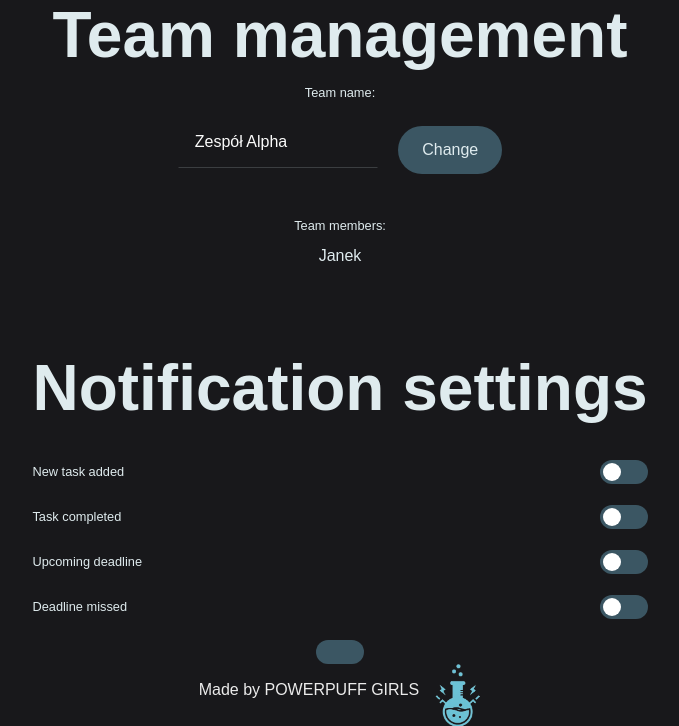
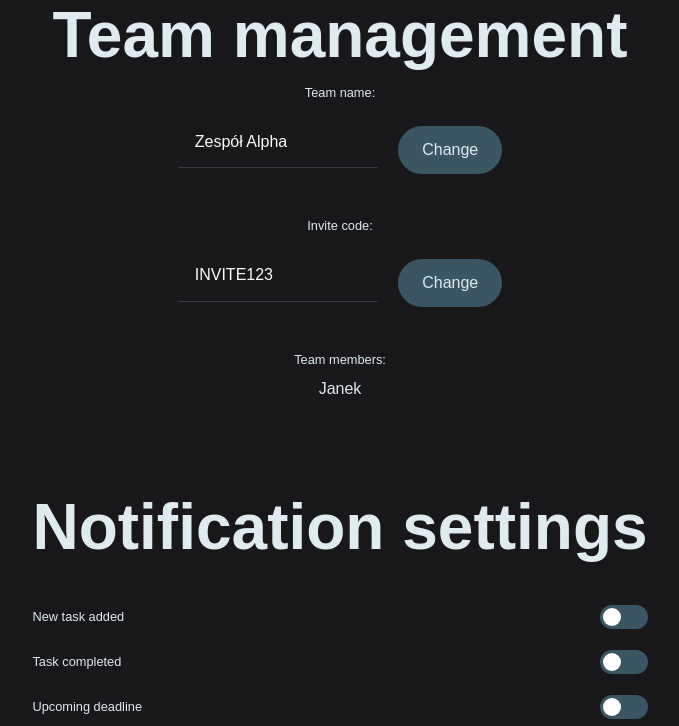
Before and after one commit to prze-slodka/projekt_jpai, a Flask app: page /settings in a window 1280 px wide. Shown: the part 303-1029 px from the top of the page, without its empty margins (300-979 px from the left). Run offline with Flask 3, Linux system fonts and the light colour scheme; a user stored in the database is signed in; data comes from the database, SQL or seed files in the repository; data that the repository does not hold is empty; some web fonts are replaced.

Commit message:
admin can now modify invite code

```diff
--- a/app.py
+++ b/app.py
@@ -1,4 +1,4 @@
-from flask import Flask, render_template, redirect, url_for, request, session, flash, jsonify
+from flask import Flask, render_template, redirect, url_for, request, session, flash, jsonify, get_flashed_messages
 import mysql.connector
 import hashlib
 import json
@@ -125,7 +125,7 @@ def settings():
                 cursor.execute("UPDATE users SET team_fk=%s WHERE id=%s", (found_team['id'], user_id))
                 db.commit()
                 session['team_fk'] = found_team['id']
-                flash('Joined team successfully')
+                flash('Joined team successfully', 'success')
                 # Refresh user/team info
                 cursor.execute("SELECT * FROM users WHERE id=%s", (user_id,))
                 user = cursor.fetchone()
@@ -136,20 +136,29 @@ def settings():
                     cursor.execute("SELECT id, nick FROM users WHERE team_fk=%s", (user['team_fk'],))
                     team_users = cursor.fetchall()
             else:
-                flash('Invalid team code')
+                flash('Invalid team code', 'error')
         elif action == 'change_team_name' and team and is_leader:
             new_name = request.form.get('team_name', '').strip()
             if new_name:
                 cursor.execute("UPDATE team SET name=%s WHERE id=%s", (new_name, team['id']))
                 db.commit()
-                flash('Team name updated')
+                flash('Team name updated', 'success')
                 team['name'] = new_name
+        elif action == 'change_invite_code' and team and is_leader:
+            new_code = request.form.get('invite_code', '').strip()
+            if new_code:
+                cursor.execute("UPDATE team SET invite_code=%s WHERE id=%s", (new_code, team['id']))
+                db.commit()
+                flash('Invite code updated', 'success')
+                team['invite_code'] = new_code
+            else:
+                flash('Invite code cannot be empty', 'error')
         elif action == 'remove_member' and team and is_leader:
             remove_user_id = request.form.get('remove_user_id')
             if remove_user_id and str(remove_user_id) != str(user_id):
                 cursor.execute("UPDATE users SET team_fk=NULL WHERE id=%s", (remove_user_id,))
                 db.commit()
-                flash('User removed from team')
+                flash('User removed from team', 'success')
                 # Refresh team_users
                 cursor.execute("SELECT id, nick FROM users WHERE team_fk=%s", (team['id'],))
                 team_users = cursor.fetchall()
@@ -165,7 +174,7 @@ def settings():
                 (json.dumps(notification_settings), user_id)
             )
             db.commit()
-            flash('Settings updated')
+            flash('Settings updated', 'success')
     cursor.close()
     db.close()
     return render_template(
@@ -174,7 +183,8 @@ def settings():
         team=team,
         team_users=team_users,
         is_leader=is_leader,
-        notification_settings=notification_settings
+        notification_settings=notification_settings,
+        messages=get_flashed_messages(with_categories=True)
     )
 
 @app.route('/stats')
--- a/templates/settings.html
+++ b/templates/settings.html
@@ -141,6 +141,24 @@
                 <div class="w-layout-blockcontainer container w-container">
                     <div class="hero-wrapper">
                         <div class="hero-component">
+                            <!-- Notyfikacje -->
+                            {% if messages %}
+                                <div style="margin-bottom: 1.5rem;">
+                                    {% for category, msg in messages %}
+                                        <div style="
+                                            padding: 12px 18px;
+                                            border-radius: 6px;
+                                            margin-bottom: 8px;
+                                            color: #fff;
+                                            background: {% if category == 'success' %}#4D7D8D{% else %}#ed5145{% endif %};
+                                            font-weight: 500;
+                                            box-shadow: 0 2px 8px rgba(0,0,0,0.08);
+                                        ">
+                                            {{ msg }}
+                                        </div>
+                                    {% endfor %}
+                                </div>
+                            {% endif %}
                             <!-- Page Heading -->
                             <div class="max-width-70ch">
                                 <div class="heading-2 text-weight-bold">
@@ -247,6 +265,64 @@
                                                     type="text"
                                                     id="team-name"
                                                     value="{{ team.name }}"
+                                                    readonly
+                                                    style="
+                                                        width: 200px;
+                                                        display: inline-block;
+                                                        margin-right: 1rem;
+                                                        background: #eee;
+                                                    "
+                                                />
+                                            {% endif %}
+                                        </div>
+                                        <!-- Invite code section -->
+                                        <div
+                                            class="name-wrapper-contact"
+                                            style="margin-bottom: 1.5rem"
+                                        >
+                                            <label
+                                                for="invite-code"
+                                                class="text-size-medium-vw"
+                                            >
+                                                Invite code:
+                                            </label>
+                                            {% if is_leader %}
+                                                <form method="POST" action="/settings" style="display:inline;">
+                                                    <input
+                                                        class="text-field-contact w-input"
+                                                        maxlength="64"
+                                                        name="invite_code"
+                                                        placeholder="Invite code"
+                                                        type="text"
+                                                        id="invite-code"
+                                                        value="{{ team.invite_code }}"
+                                                        style="
+                                                            width: 200px;
+                                                            display: inline-block;
+                                                            margin-right: 1rem;
+                                                        "
+                                                    />
+                                                    <button
+                                                        type="submit"
+                                                        name="action"
+                                                        value="change_invite_code"
+                                                        class="primary-button w-button"
+                                                        style="
+                                                            display: inline-block;
+                                                            vertical-align: middle;
+                                                        "
+                                                    >
+                                                        Change
+                                                    </button>
+                                                </form>
+                                            {% else %}
+                                                <input
+                                                    class="text-field-contact w-input"
+                                                    maxlength="64"
+                                                    name="invite_code"
+                                                    type="text"
+                                                    id="invite-code"
+                                                    value="{{ team.invite_code }}"
                                                     readonly
                                                     style="
                                                         width: 200px;
```
